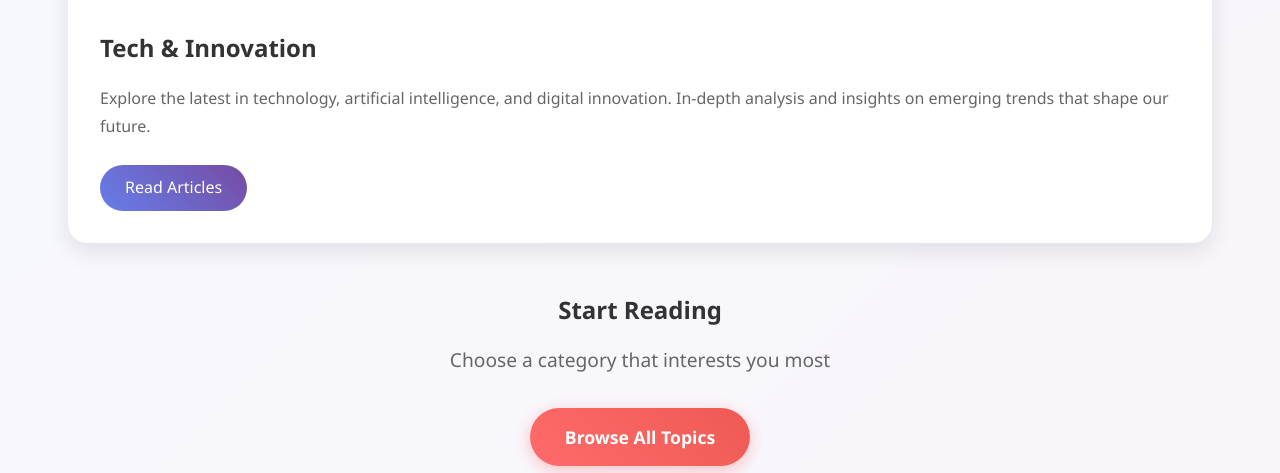
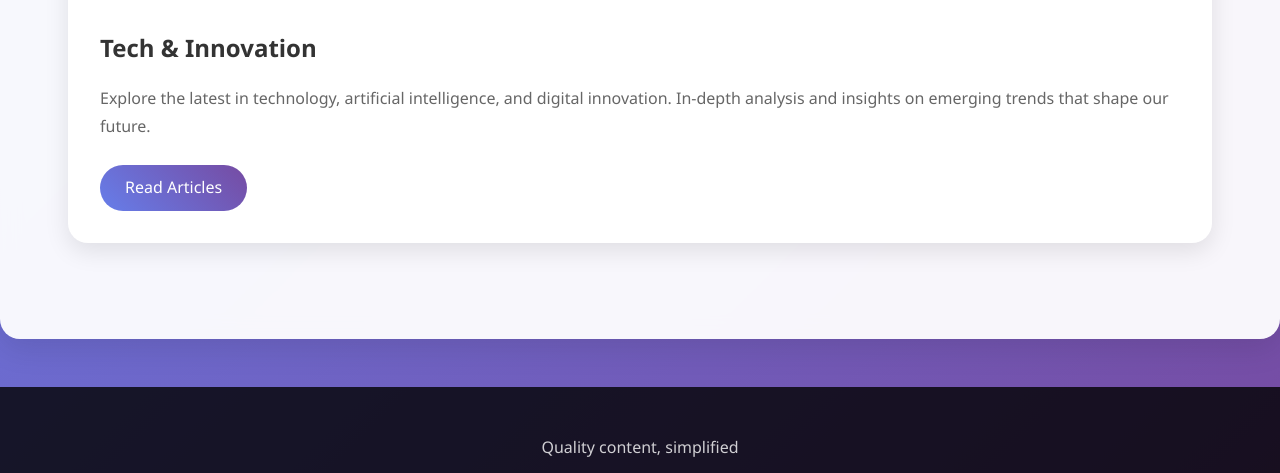
Before and after one commit to fluidfocuschannel/fluidfocuschannel.github.io, a plain HTML site: page index.html in a window 1280 px wide. Shown: the part 479-952 px from the top of the page. Drawn offline with Linux system fonts and the light colour scheme.

Commit message:
Removed all blogs

```diff
--- a/index.html
+++ b/index.html
@@ -385,16 +385,8 @@
                         </div>
                     </div>
 
-
                 </div>
 
-
-
-                <div style="text-align: center; margin-top: 3rem;">
-                    <h2 style="color: #333; margin-bottom: 1rem;">Start Reading</h2>
-                    <p style="font-size: 1.2rem; color: #666; margin-bottom: 2rem;">Choose a category that interests you most</p>
-                    <a href="#blogs" class="btn btn-primary">Browse All Topics</a>
-                </div>
             </div>
         </section>
     </main>
```
